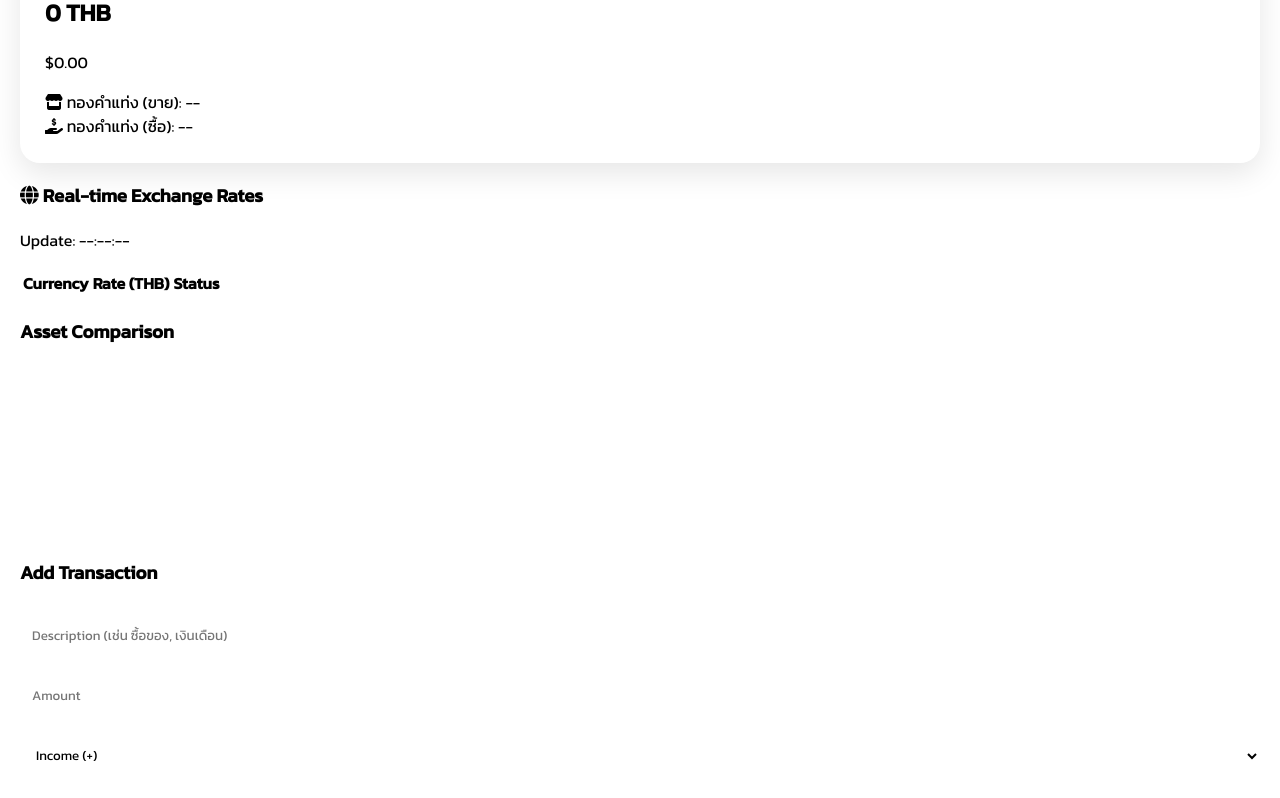
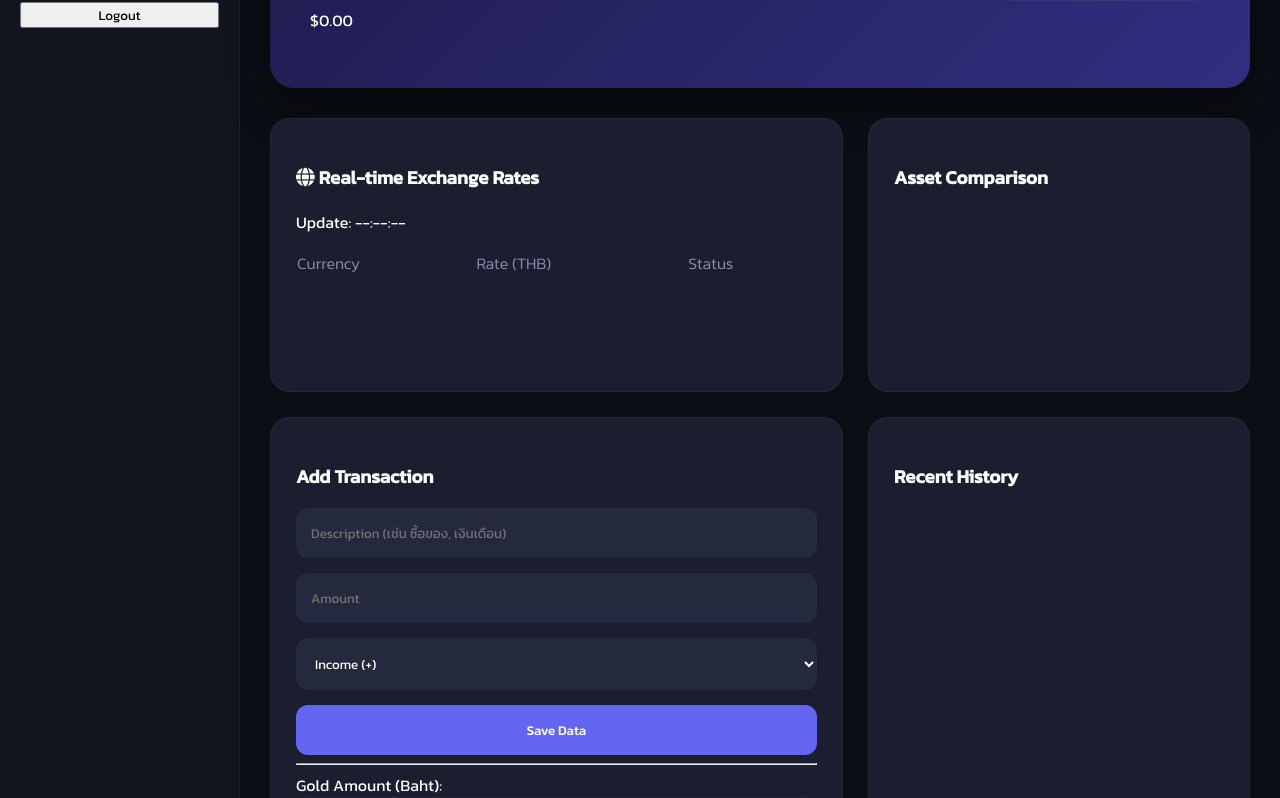
Before and after one commit to PannathatCP52/mymoney-project, a website: page index.html in a window 1280 px wide. Shown: the part 305-1103 px from the top of the page. Drawn offline with nearby package versions, Linux system fonts and the light colour scheme.

Commit message:
Update style.css

```diff
--- a/style.css
+++ b/style.css
@@ -1,46 +1,58 @@
-@import url('https://fonts.googleapis.com/css2?family=Kanit:wght@300;400;500&display=swap');
+@import url('https://fonts.googleapis.com/css2?family=Kanit:wght@200;300;400;500&display=swap');
 
-:root[data-theme="light"] {
-    --bg: #f0f2f5; --card: #ffffff; --text: #1c1e21; --text-m: #65676b;
-    --accent-blue: #007bff; --accent-pink: #dc3545; --border: #ddd;
-    --chart-label: #333;
-}
-:root[data-theme="dark"] {
-    --bg: #0b0e14; --card: #1a1d26; --text: #ffffff; --text-m: #a0a0c0;
-    --accent-blue: #00f2fe; --accent-pink: #e94057; --border: #333;
-    --chart-label: #fff;
+:root {
+    --bg-dark: #0b0e14;
+    --sidebar-bg: #121420;
+    --card-bg: #1b1e2e;
+    --accent: #6366f1;
+    --text-main: #ffffff;
+    --text-dim: #8b8eaf;
+    --gold: #fbbf24;
 }
 
-* { box-sizing: border-box; font-family: 'Kanit', sans-serif; transition: background 0.3s, color 0.3s; }
-body { background: var(--bg); color: var(--text); padding: 20px; margin: 0; }
-.container { max-width: 1200px; margin: 0 auto; }
+* { box-sizing: border-box; font-family: 'Kanit', sans-serif; }
+body { background: var(--bg-dark); color: var(--text-main); margin: 0; overflow-x: hidden; }
 
-.header-actions { display: flex; justify-content: flex-end; gap: 10px; margin-bottom: 15px; }
-section { background: var(--card); padding: 25px; border-radius: 20px; border: 1px solid var(--border); box-shadow: 0 10px 30px rgba(0,0,0,0.1); }
+.app-container { display: flex; min-height: 100vh; }
 
-.asset-card { background: linear-gradient(135deg, #6a11cb 0%, #2575fc 100%); color: white; padding: 40px; border-radius: 25px; text-align: center; margin-bottom: 20px; }
-.api-info { font-size: 0.85em; opacity: 0.8; margin-top: 10px; }
+/* Sidebar */
+.sidebar { width: 240px; background: var(--sidebar-bg); padding: 30px 20px; display: flex; flex-direction: column; border-right: 1px solid rgba(255,255,255,0.05); }
+.logo { font-size: 24px; font-weight: 500; color: var(--accent); margin-bottom: 50px; text-align: center; }
+.nav-item { padding: 15px; border-radius: 12px; color: var(--text-dim); cursor: pointer; margin-bottom: 10px; transition: 0.3s; }
+.nav-item i { margin-right: 15px; }
+.nav-item.active, .nav-item:hover { background: rgba(99, 102, 241, 0.1); color: var(--text-main); }
 
-.time-grid { display: grid; grid-template-columns: repeat(auto-fit, minmax(150px, 1fr)); gap: 15px; margin-bottom: 20px; }
-.t-card { background: var(--card); padding: 15px; border-radius: 15px; text-align: center; border: 1px solid var(--border); }
-.inc { color: #4CAF50; font-weight: bold; }
-.exp { color: var(--accent-pink); font-weight: bold; }
+/* Main Content */
+.main-content { flex: 1; padding: 30px; }
+.top-bar { display: flex; justify-content: space-between; margin-bottom: 30px; }
+.search-box { background: var(--card-bg); padding: 12px 25px; border-radius: 30px; width: 400px; color: var(--text-dim); }
 
-.main-grid { display: grid; grid-template-columns: 350px 1fr; gap: 20px; margin-bottom: 20px; }
-@media (max-width: 992px) { .main-grid { grid-template-columns: 1fr; } }
+/* Hero Card */
+.hero-section { margin-bottom: 30px; }
+.net-worth-card {
+    background: linear-gradient(135deg, #1e1b4b 0%, #312e81 100%);
+    padding: 40px; border-radius: 24px; display: flex; justify-content: space-between; align-items: center;
+    box-shadow: 0 20px 40px rgba(0,0,0,0.4);
+}
+.net-worth-card h1 { font-size: 3.5rem; margin: 10px 0; }
+.gold-live-box { background: rgba(0,0,0,0.2); padding: 20px; border-radius: 15px; border: 1px solid rgba(255,255,255,0.1); }
+.gold-row { margin-bottom: 10px; display: flex; gap: 20px; }
+.text-gold { color: var(--gold); font-weight: 500; }
 
-.card { background: rgba(0,0,0,0.03); padding: 15px; border-radius: 15px; }
-input, select { width: 100%; padding: 12px; margin: 8px 0; border-radius: 10px; border: 1px solid var(--border); background: var(--bg); color: var(--text); }
-button { padding: 12px; border-radius: 10px; border: none; cursor: pointer; background: var(--accent-blue); color: white; font-weight: bold; }
-button:hover { opacity: 0.8; transform: translateY(-2px); }
+/* Grid Layout */
+.dashboard-grid { display: grid; grid-template-columns: 1.5fr 1fr; gap: 25px; }
+.grid-item { background: var(--card-bg); padding: 25px; border-radius: 20px; border: 1px solid rgba(255,255,255,0.05); }
 
-.chart-panel { display: flex; flex-direction: column; gap: 20px; }
-.chart-box { background: var(--card); padding: 20px; border-radius: 20px; border: 1px solid var(--border); min-height: 300px; }
+/* Table */
+.exchange-table { width: 100%; border-collapse: collapse; margin-top: 15px; }
+.exchange-table th { text-align: left; color: var(--text-dim); padding-bottom: 15px; font-weight: 300; }
+.exchange-table td { padding: 15px 0; border-top: 1px solid rgba(255,255,255,0.05); }
 
-#notification-container { position: fixed; top: 20px; right: 20px; z-index: 1000; }
-.toast { background: var(--card); padding: 15px 25px; border-radius: 12px; border-left: 5px solid var(--accent-blue); box-shadow: 0 5px 20px rgba(0,0,0,0.3); margin-bottom: 10px; }
+/* Inputs & Buttons */
+input, select { background: #25293d; border: none; padding: 15px; border-radius: 12px; color: white; width: 100%; margin-bottom: 15px; }
+.btn-primary { background: var(--accent); color: white; border: none; padding: 15px; border-radius: 12px; cursor: pointer; width: 100%; font-weight: 500; }
 
-ul { list-style: none; padding: 0; }
-li { display: flex; justify-content: space-between; padding: 12px; border-bottom: 1px solid var(--border); }
-.income { color: #4CAF50; }
-.expense { color: var(--accent-pink); }
+/* History List */
+#transactionList li { display: flex; justify-content: space-between; padding: 15px; background: rgba(255,255,255,0.03); margin-bottom: 8px; border-radius: 10px; }
+.income { color: #4ade80; }
+.expense { color: #f87171; }
```
